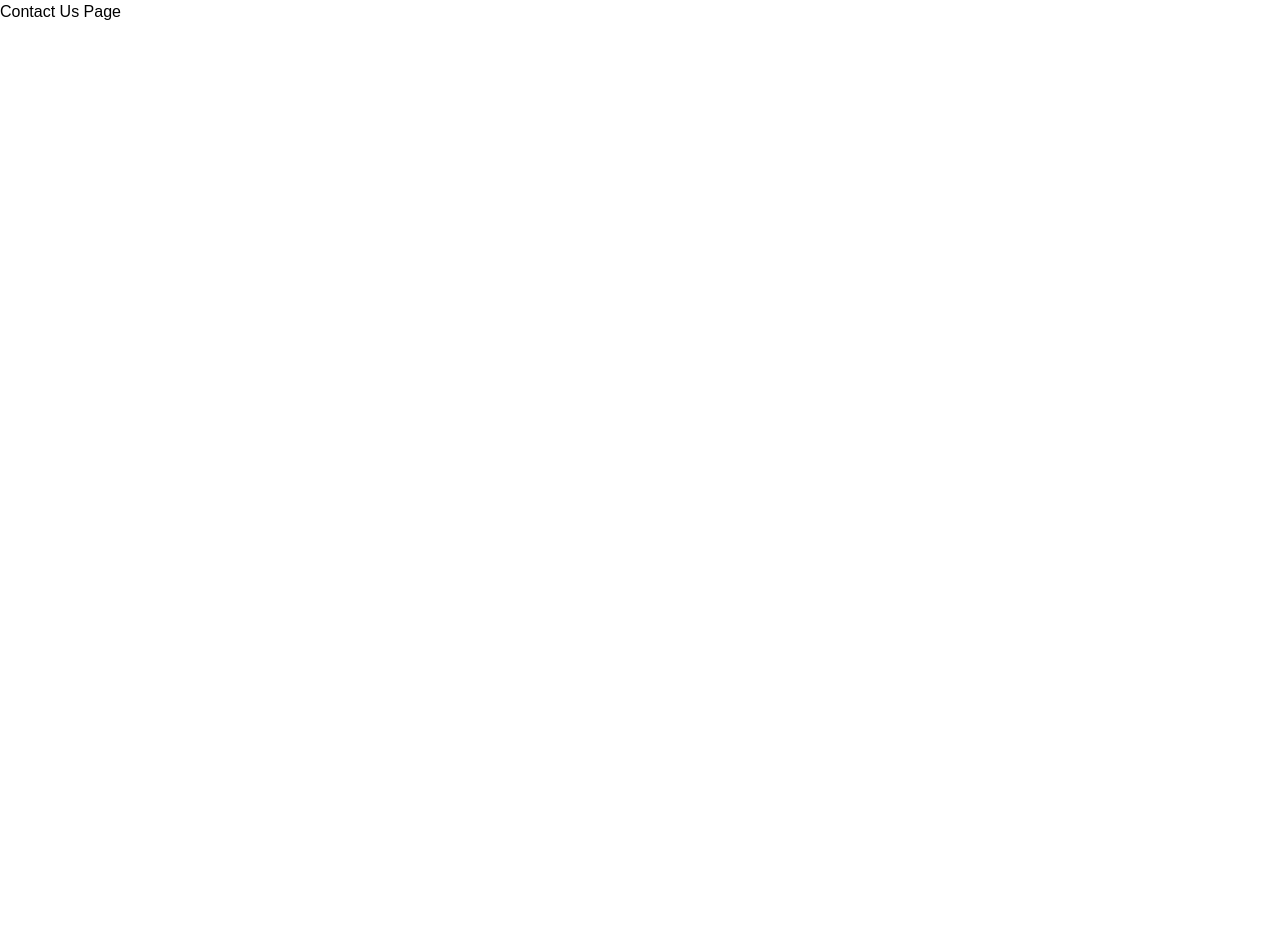
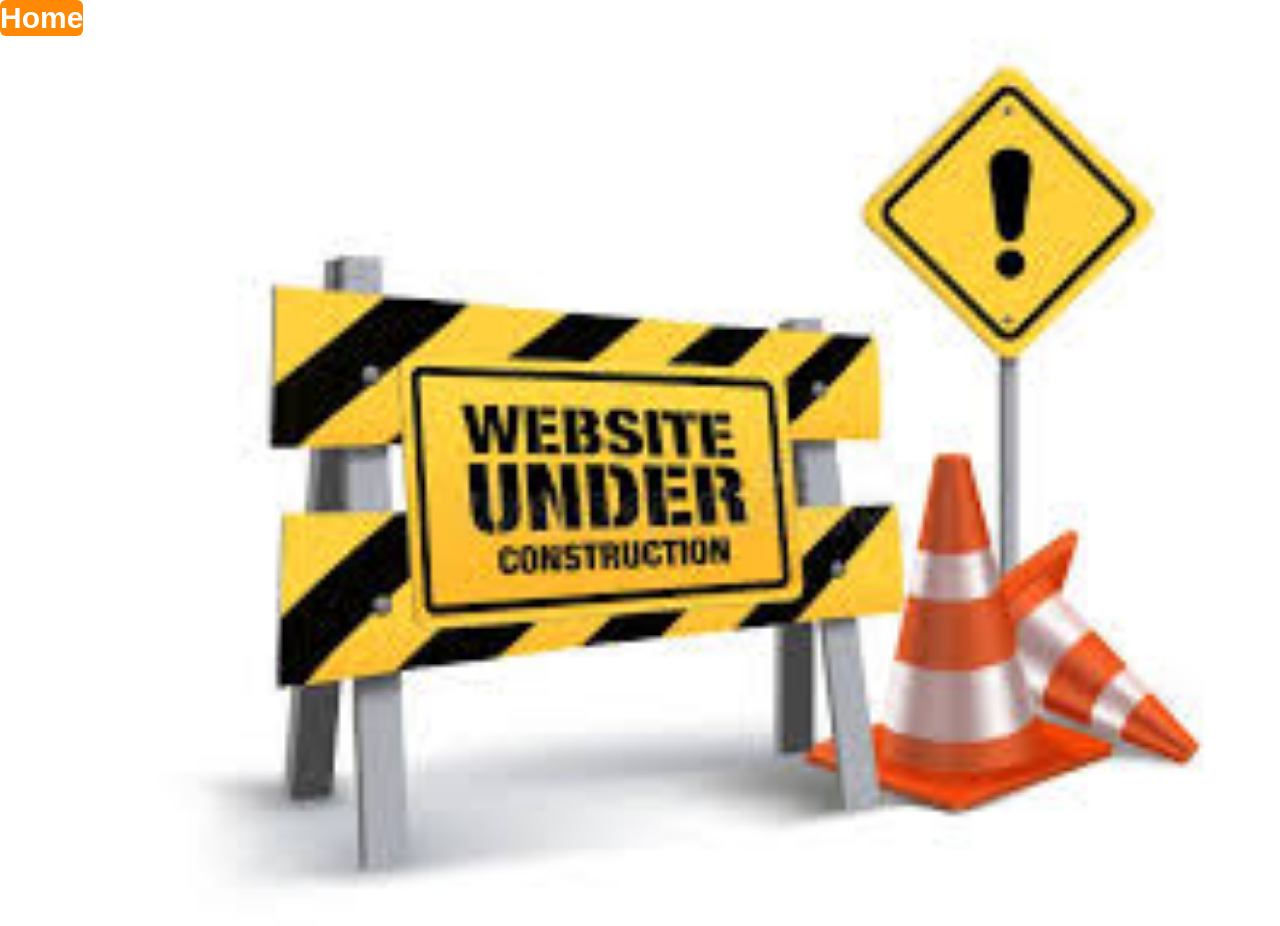
Before and after one commit to artistemahi/food-delivery-app-, a React (Vite) app: page /contact in a window 1280 px wide. Shown: the top 926 px of the page. Before the commit the page ends 800 px from the top, so only its background shows below. Built offline with nearby package versions, Linux system fonts and the light colour scheme; a web font is replaced by a local one.

Commit message:
underconstruction added

```diff
--- a/src/components/Contact.tsx
+++ b/src/components/Contact.tsx
@@ -1,4 +1,8 @@
+import LoadingPage from "../utils/LoadingPage";
 const contactus = () => {
-  return <h1>Contact Us Page</h1>;
+  return(
+  <>
+   <LoadingPage></LoadingPage>
+  </>)
 };
 export default contactus;
--- a/src/components/Grocery.tsx
+++ b/src/components/Grocery.tsx
@@ -1,7 +1,8 @@
+import LoadingPage from "../utils/LoadingPage";
 const Grocery =()=>{
     return (
         <div>
-            <h1>Grocery Page</h1>
+           <LoadingPage></LoadingPage>
         </div>
     )
 };
```
